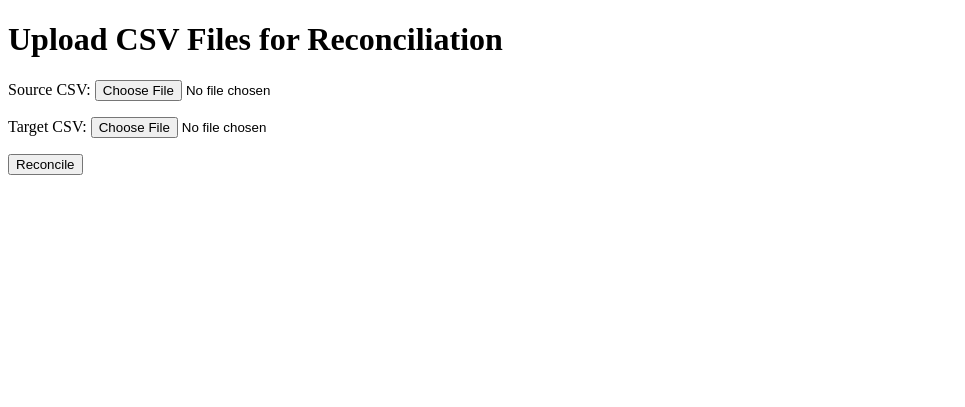
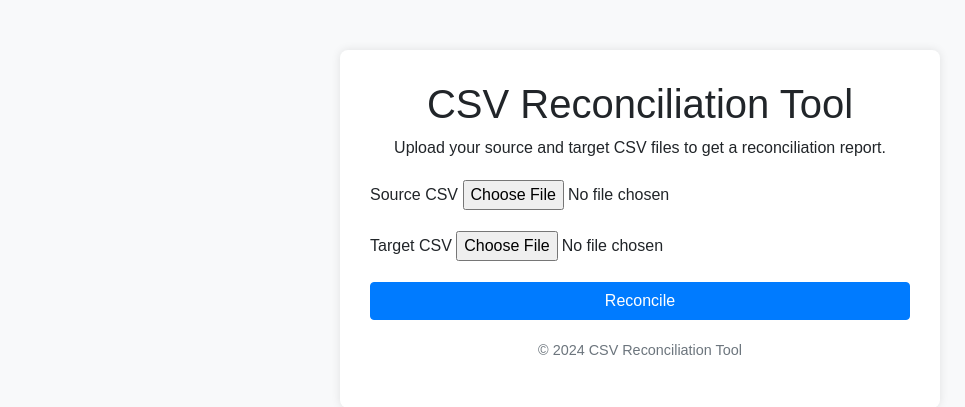
Before and after one commit to BabGee/csv_reconciler, a Django app: page /upload/ in a window 1280 px wide. Shown: the top 407 px of the page, without its empty margins (0-965 px from the left). Run offline with Django 5.2, Linux system fonts and the light colour scheme; some libraries are stand-ins or nearby versions.

Commit message:
GUI improve

```diff
--- a/reconciler/templates/reconciler/upload.html
+++ b/reconciler/templates/reconciler/upload.html
@@ -1,14 +1,64 @@
 <!DOCTYPE html>
-<html>
+<html lang="en">
 <head>
-    <title>CSV Reconciliation</title>
+    <meta charset="UTF-8">
+    <meta name="viewport" content="width=device-width, initial-scale=1.0">
+    <title>CSV Reconciliation Tool</title>
+    <link href="https://stackpath.bootstrapcdn.com/bootstrap/4.5.2/css/bootstrap.min.css" rel="stylesheet">
+    <style>
+        body {
+            background-color: #f8f9fa;
+            margin: 0;
+            padding: 0;
+            font-family: Arial, sans-serif;
+        }
+        .container {
+            max-width: 600px;
+            margin-top: 50px;
+            background-color: #ffffff;
+            padding: 30px;
+            border-radius: 8px;
+            box-shadow: 0 0 10px rgba(0, 0, 0, 0.1);
+        }
+        .header {
+            margin-bottom: 20px;
+            text-align: center;
+        }
+        .btn-primary {
+            width: 100%;
+        }
+        .footer {
+            margin-top: 20px;
+            text-align: center;
+            font-size: 0.9em;
+            color: #6c757d;
+        }
+    </style>
 </head>
 <body>
-    <h1>Upload CSV Files for Reconciliation</h1>
-    <form method="post" enctype="multipart/form-data">
-        {% csrf_token %}
-        {{ form.as_p }}
-        <button type="submit">Reconcile</button>
-    </form>
+    <div class="container">
+        <div class="header">
+            <h1>CSV Reconciliation Tool</h1>
+            <p>Upload your source and target CSV files to get a reconciliation report.</p>
+        </div>
+        <form method="post" enctype="multipart/form-data">
+            {% csrf_token %}
+            <div class="form-group">
+                <label for="source_file">Source CSV</label>
+                {{ form.source_file }}
+            </div>
+            <div class="form-group">
+                <label for="target_file">Target CSV</label>
+                {{ form.target_file }}
+            </div>
+            <button type="submit" class="btn btn-primary">Reconcile</button>
+        </form>
+        <div class="footer">
+            <p>&copy; 2024 CSV Reconciliation Tool</p>
+        </div>
+    </div>
+    <script src="https://code.jquery.com/jquery-3.5.1.slim.min.js"></script>
+    <script src="https://cdn.jsdelivr.net/npm/@popperjs/core@2.5.4/dist/umd/popper.min.js"></script>
+    <script src="https://stackpath.bootstrapcdn.com/bootstrap/4.5.2/js/bootstrap.min.js"></script>
 </body>
 </html>
```
